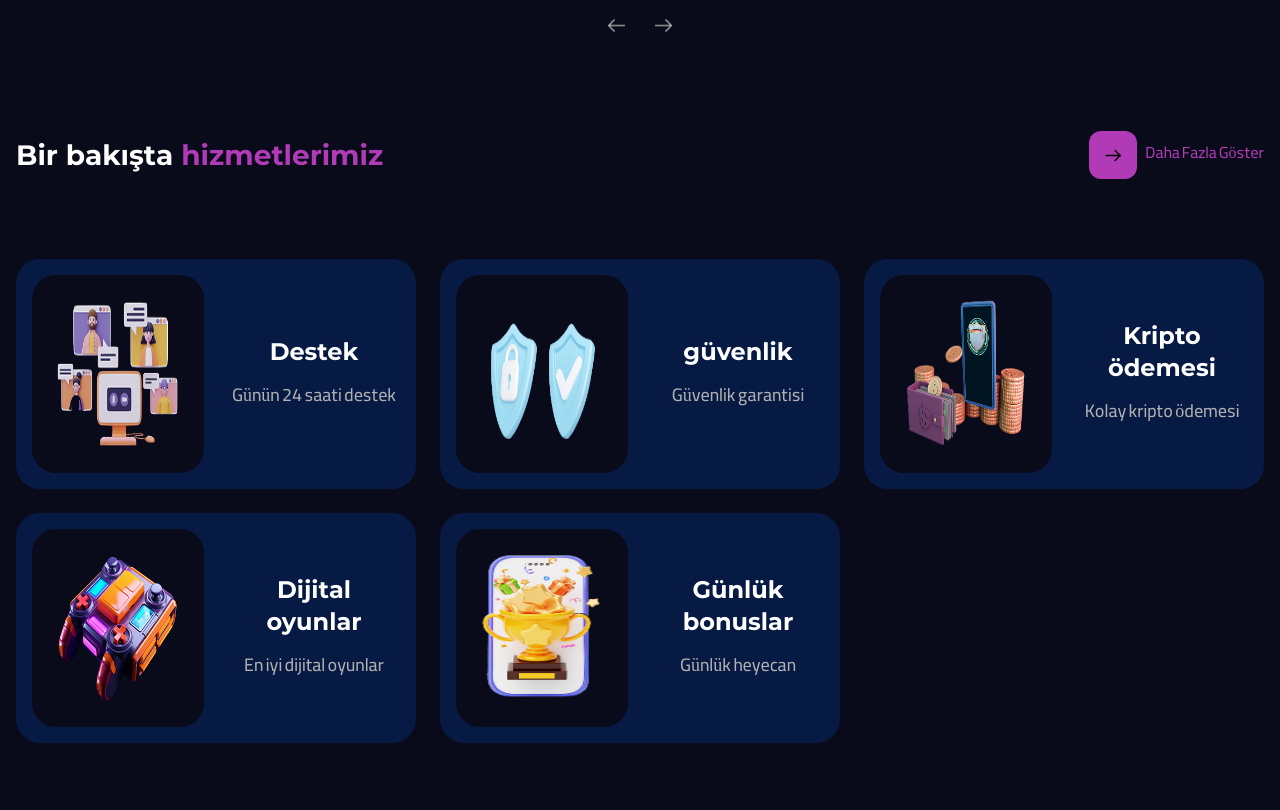
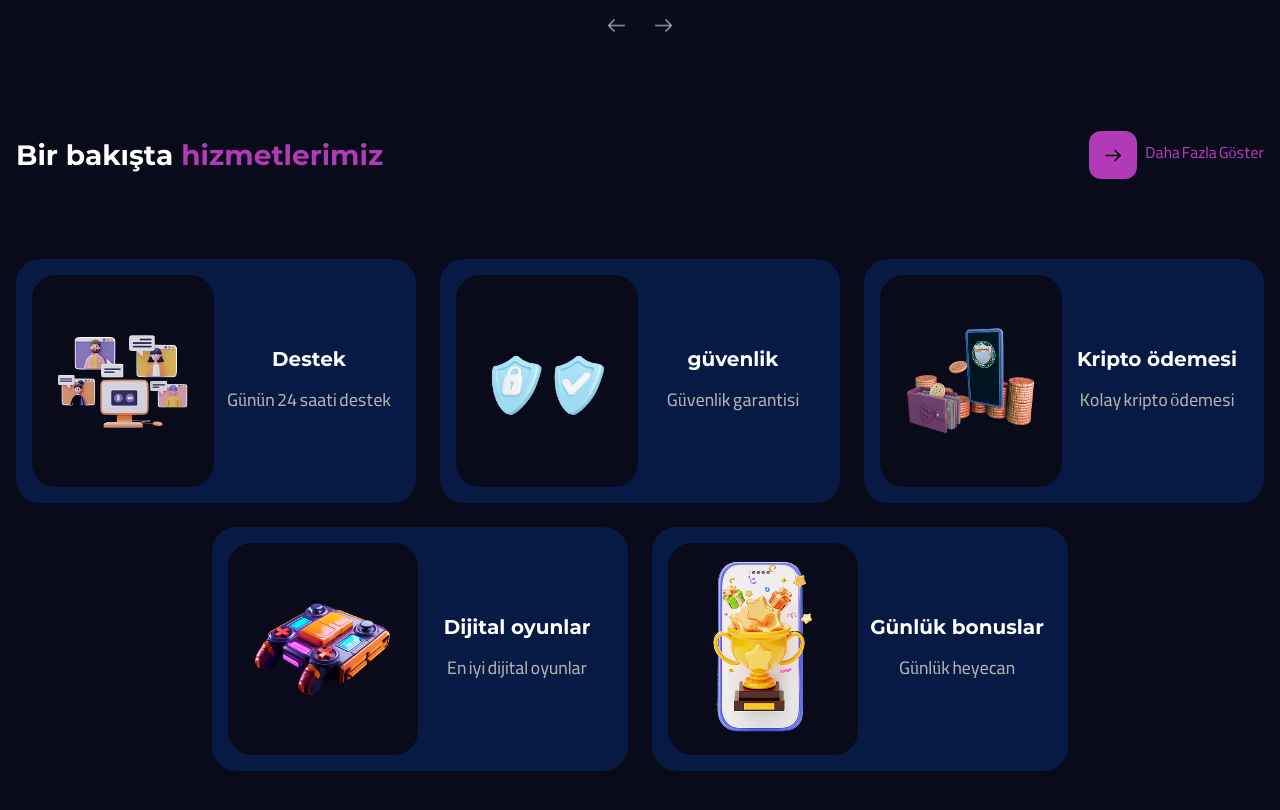
Before and after one commit to yakoobkhedri/casino, a website: page src/html/index.html in a window 1280 px wide. Shown: the part 1982-2792 px from the top of the page. Drawn offline with nearby package versions, Linux system fonts and the light colour scheme.

Commit message:
commit message

```diff
--- a/src/html/index.html
+++ b/src/html/index.html
@@ -55,14 +55,11 @@
                     <img alt="img" src="../img/8723380_Mesa de trabajo 1.png" class="rounded-3xl mx-auto">
                   </div>
                 </div>
-                <div class="swiper-slide">
-                  <div class="rounded-3xl overflow-hidden bg-[#090A1A] border-[10px] border-[#071A44]">
-                    <img alt="img" src="../img/8723380_Mesa de trabajo 1.png" class="rounded-3xl mx-auto">
               </div>
             </div>
+            <div class="rounded-l-3xl h-[224px] flex items-end justify-center bg-[#071A44] -mt-[157px] -right-[22px] relative">
+              <p class="text-[32px] text-white relative bottom-3">Online Casino</p>
             </div>
-            </div>
-            <div class="rounded-l-3xl h-[224px] bg-[#071A44] -mt-[157px] -right-[22px] relative"></div>
           </div>
           <div class="xl:mt-[123px] mt-20 xl:pt-[160px] pt-20 border-t border-white">
             <h2 class="font-semibold text-xl md:text-[28px] text-white"><span class="text-primary">Hakkımızda</span> daha fazla bilgi edinin</h2>
@@ -247,52 +244,55 @@
             <p>Daha Fazla Göster</p>
           </a>
         </div>
-        <div class="md:mt-20 mt-8 grid xl:grid-cols-3 md:grid-cols-2 grid-cols-1 items-center justify-center gap-6">
-          <a class="rounded-3xl text-center bg-[#071A44] p-4 grid sm:grid-cols-2 grid-cols-1 gap-6 items-center">
-            <div class="rounded-3xl bg-[#090A1A] flex-center p-6">
-              <img alt="img" src="../img/3d-rendering-people-avatars-zoom-call (2)0 1.png" class="w-full sm:h-[150px]">
+        <div class="md:mt-20 mt-8 grid grid-cols-12 items-center gap-6">
+          <a class="rounded-3xl xl:col-span-4 md:col-span-6 col-span-12 flex-grow text-center bg-[#071A44] p-4 grid sm:grid-cols-2 grid-cols-1 gap-1 items-center">
+            <div class="rounded-3xl bg-[#090A1A] flex-center p-6 h-[212px]">
+              <img alt="img" src="../img/3d-rendering-people-avatars-zoom-call (2)0 1.png">
             </div>
             <div>
-              <h3 class="text-2xl font-semibold text-white">Destek</h3>
+              <h3 class="text-xl font-semibold text-white">Destek</h3>
               <p class="text-lg text-[#B1B1B1] mt-4">Günün 24 saati destek</p>
             </div>
           </a>
-          <a class="rounded-3xl text-center bg-[#071A44] p-4 grid sm:grid-cols-2 grid-cols-1 gap-6 items-center">
-            <div class="rounded-3xl bg-[#090A1A] flex-center p-6">
-              <img alt="img" src="../img/2210_w019_n002_738a_p30_738 [Converted]-01 1.png" class="w-full sm:h-[150px]">
+          <a class="rounded-3xl xl:col-span-4 md:col-span-6 col-span-12 flex-grow text-center bg-[#071A44] p-4 grid sm:grid-cols-2 grid-cols-1 gap-1 items-center">
+            <div class="rounded-3xl bg-[#090A1A] flex-center p-6 h-[212px]">
+              <img alt="img" src="../img/2210_w019_n002_738a_p30_738 [Converted]-01 1.png">
             </div>
             <div>
-              <h3 class="text-2xl font-semibold text-white">güvenlik</h3>
+              <h3 class="text-xl font-semibold text-white">güvenlik</h3>
               <p class="text-lg text-[#B1B1B1] mt-4">Güvenlik garantisi</p>
             </div>
           </a>
-          <a class="rounded-3xl text-center bg-[#071A44] p-4 grid sm:grid-cols-2 grid-cols-1 gap-6 items-center">
-            <div class="rounded-3xl bg-[#090A1A] flex-center p-6">
-              <img alt="img" src="../img/3d-cryptocurrency-rendering-design0 1.png" class="w-full sm:h-[150px]">
+          <a class="rounded-3xl xl:col-span-4 col-span-12 flex-grow text-center bg-[#071A44] p-4 grid sm:grid-cols-2 grid-cols-1 gap-1 items-center">
+            <div class="rounded-3xl bg-[#090A1A] flex-center p-6 h-[212px]">
+              <img alt="img" src="../img/3d-cryptocurrency-rendering-design0 1.png">
             </div>
             <div>
-              <h3 class="text-2xl font-semibold text-white">Kripto ödemesi</h3>
+              <h3 class="text-xl font-semibold text-white">Kripto ödemesi</h3>
               <p class="text-lg text-[#B1B1B1] mt-4">Kolay kripto ödemesi</p>
             </div>
           </a>
-          <a class="rounded-3xl text-center bg-[#071A44] p-4 grid sm:grid-cols-2 grid-cols-1 gap-6 items-center">
-            <div class="rounded-3xl bg-[#090A1A] flex-center p-6">
-              <img alt="img" src="../img/view-3d-gaming-device00 1.png" class="w-full sm:h-[150px]">
+          </div>
+          <div class="mt-6 flex flex-col md:flex-row justify-center items-center gap-6">
+            <a class="rounded-3xl xl:w-1/3 md:w-1/2 w-full text-center bg-[#071A44] p-4 grid sm:grid-cols-2 grid-cols-1 gap-1 items-center">
+              <div class="rounded-3xl bg-[#090A1A] flex-center p-6 h-[212px]">
+                <img alt="img" src="../img/view-3d-gaming-device00 1.png">
               </div>
               <div>
-              <h3 class="text-2xl font-semibold text-white">Dijital oyunlar</h3>
+                <h3 class="text-xl font-semibold text-white">Dijital oyunlar</h3>
                 <p class="text-lg text-[#B1B1B1] mt-4">En iyi dijital oyunlar</p>
               </div>
             </a>
-          <a class="rounded-3xl text-center bg-[#071A44] p-4 grid sm:grid-cols-2 grid-cols-1 gap-6 items-center">
-            <div class="rounded-3xl bg-[#090A1A] flex-center p-6">
-              <img alt="img" src="../img/9486919 1.png" class="w-full sm:h-[150px]">
+            <a class="rounded-3xl xl:w-1/3 md:w-1/2 w-full text-center bg-[#071A44] p-4 grid sm:grid-cols-2 grid-cols-1 gap-1 items-center">
+              <div class="rounded-3xl bg-[#090A1A] flex-center p-6 h-[212px]">
+                <img alt="img" src="../img/9486919 1.png">
               </div>
               <div>
-              <h3 class="text-2xl font-semibold text-white">Günlük bonuslar</h3>
+                <h3 class="text-xl font-semibold text-white">Günlük bonuslar</h3>
                 <p class="text-lg text-[#B1B1B1] mt-4">Günlük heyecan</p>
               </div>
             </a>
+          </div>
         </div>
       </div>
     </section>
```
Also changed, not shown: dist/output.css. Lines whose indentation alone changed are shown as unchanged.
